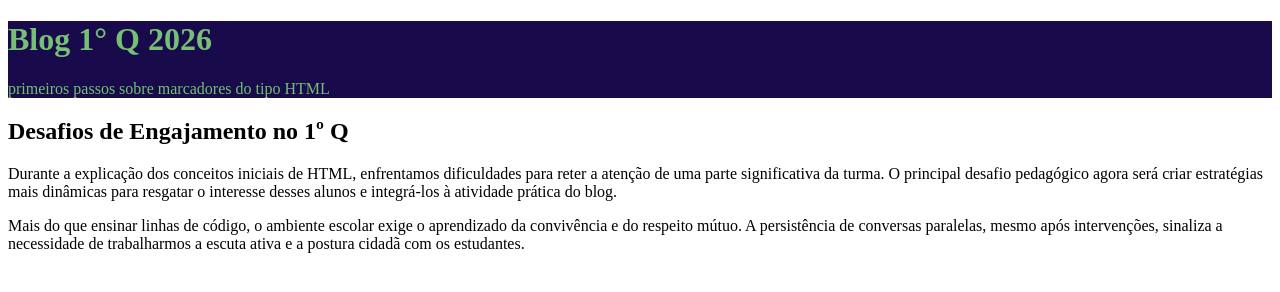
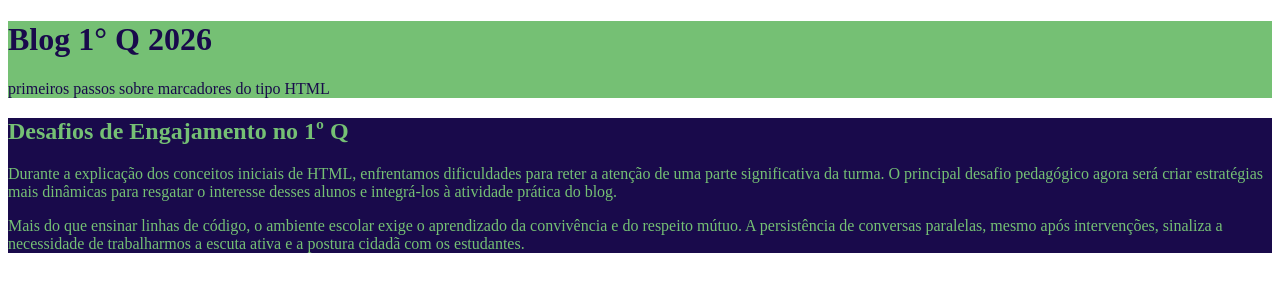
Before and after one commit to ThetySelos/1-Q-2026, a plain HTML site: page index.html in a window 1280 px wide. Drawn offline with Linux system fonts and the light colour scheme.

Commit message:
pate 4.3

```diff
--- a/index.html
+++ b/index.html
@@ -9,7 +9,7 @@
      color: #190A4B;
 }
 
-header {
+main {
 background-color: #190A4B;
 color: #75C074;
 }
```
